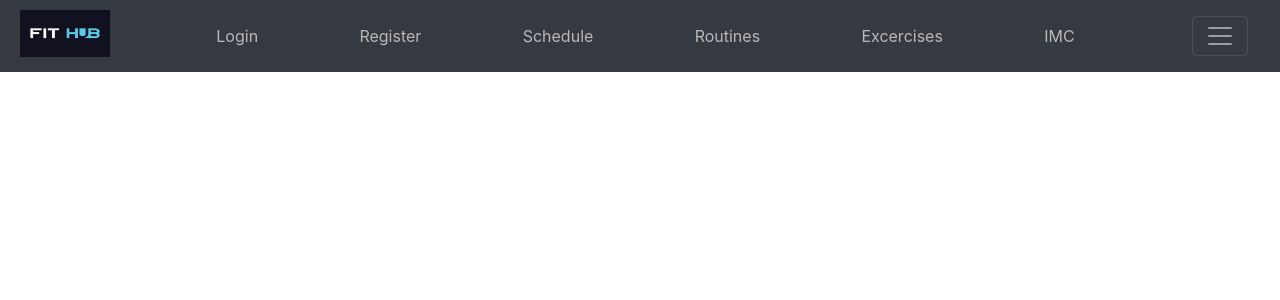
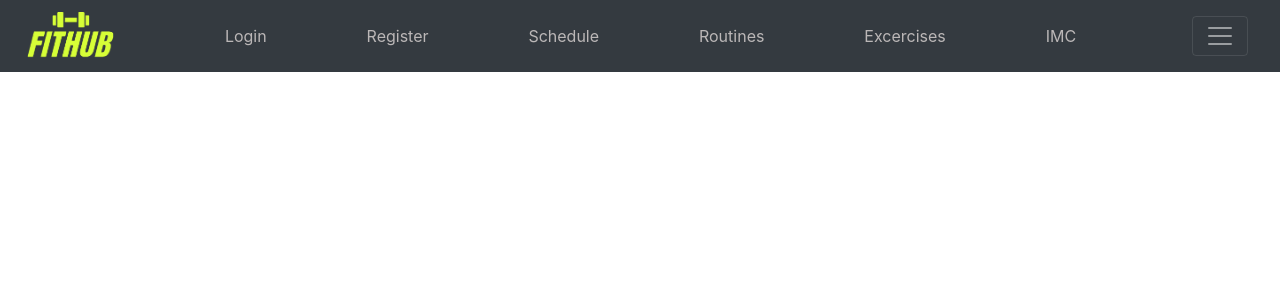
Before and after one commit to moronnahuu1/TP-APP-FITNESS, an Angular app: page / in a window 1280 px wide. Shown: the top 300 px of the page. Built offline with nearby package versions, Linux system fonts and the light colour scheme.

Commit message:
Cambio de logo en la navBar

```diff
--- a/src/app/chineseff4/chineseff4.component.css
+++ b/src/app/chineseff4/chineseff4.component.css
@@ -38,6 +38,6 @@ body{
     margin-bottom: -15px;
     margin-left: 4px;
     margin-right: 5px;
-    height: 47px;
-    width: 90px;
+    height: 90px;
+    width: 100px;
 }
--- a/src/app/chineseff4/chineseff4.component.html
+++ b/src/app/chineseff4/chineseff4.component.html
@@ -1,6 +1,7 @@
 
 <nav class="navbar navbar-dark bg-dark" id="navBar">
-    <img id="logo" src='../../assets/fh.jpeg' alt="logo">
+    <img id="logo" src='../../assets/Logo transparente.png' alt="logo">
+
     <a id="login" href="login">Login</a>
     <a id="register" href="register">Register</a>
     <a id="Schedule" href="">Schedule</a>
```
Also changed, not shown: src/assets/Logo transparente.png (added).
